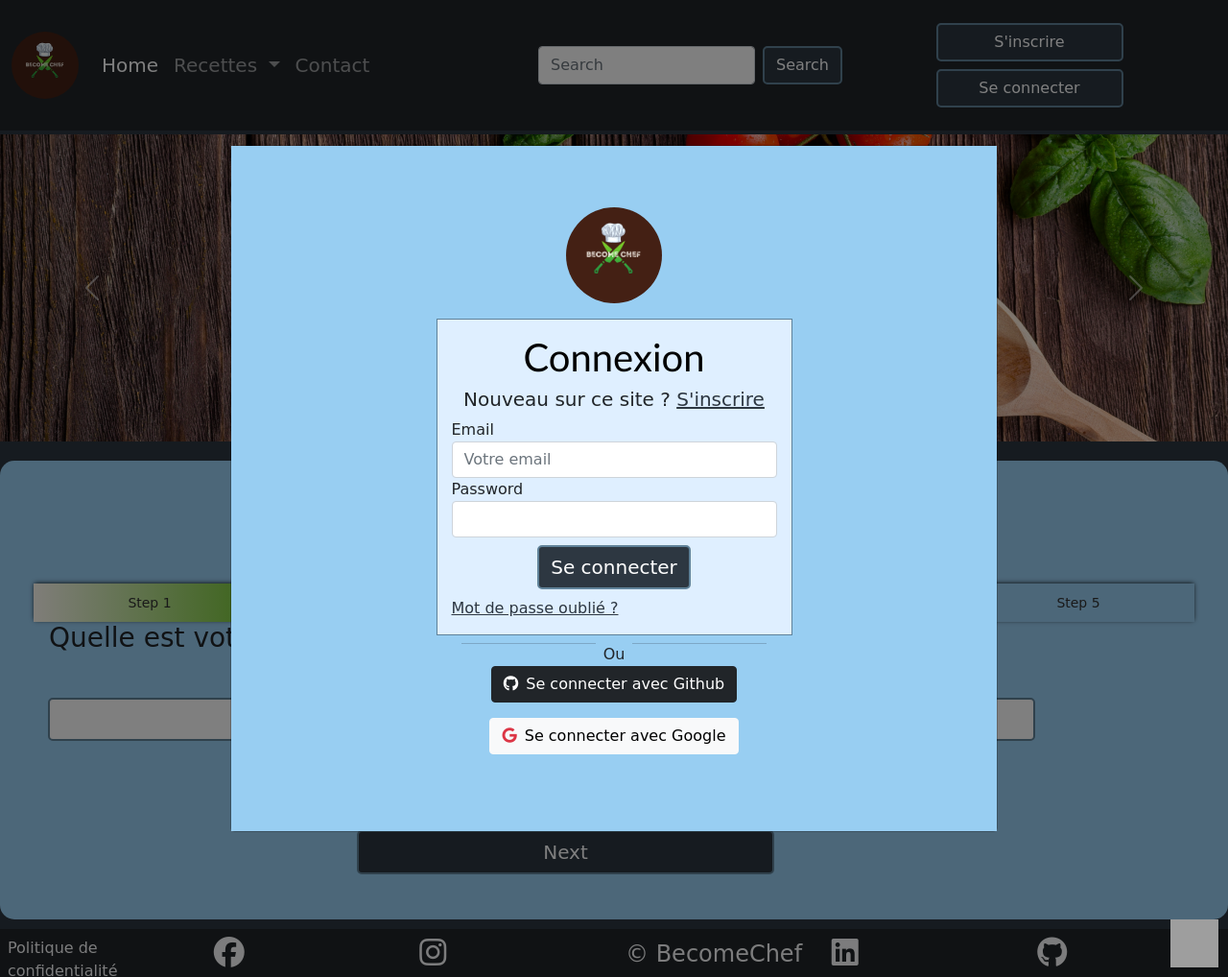
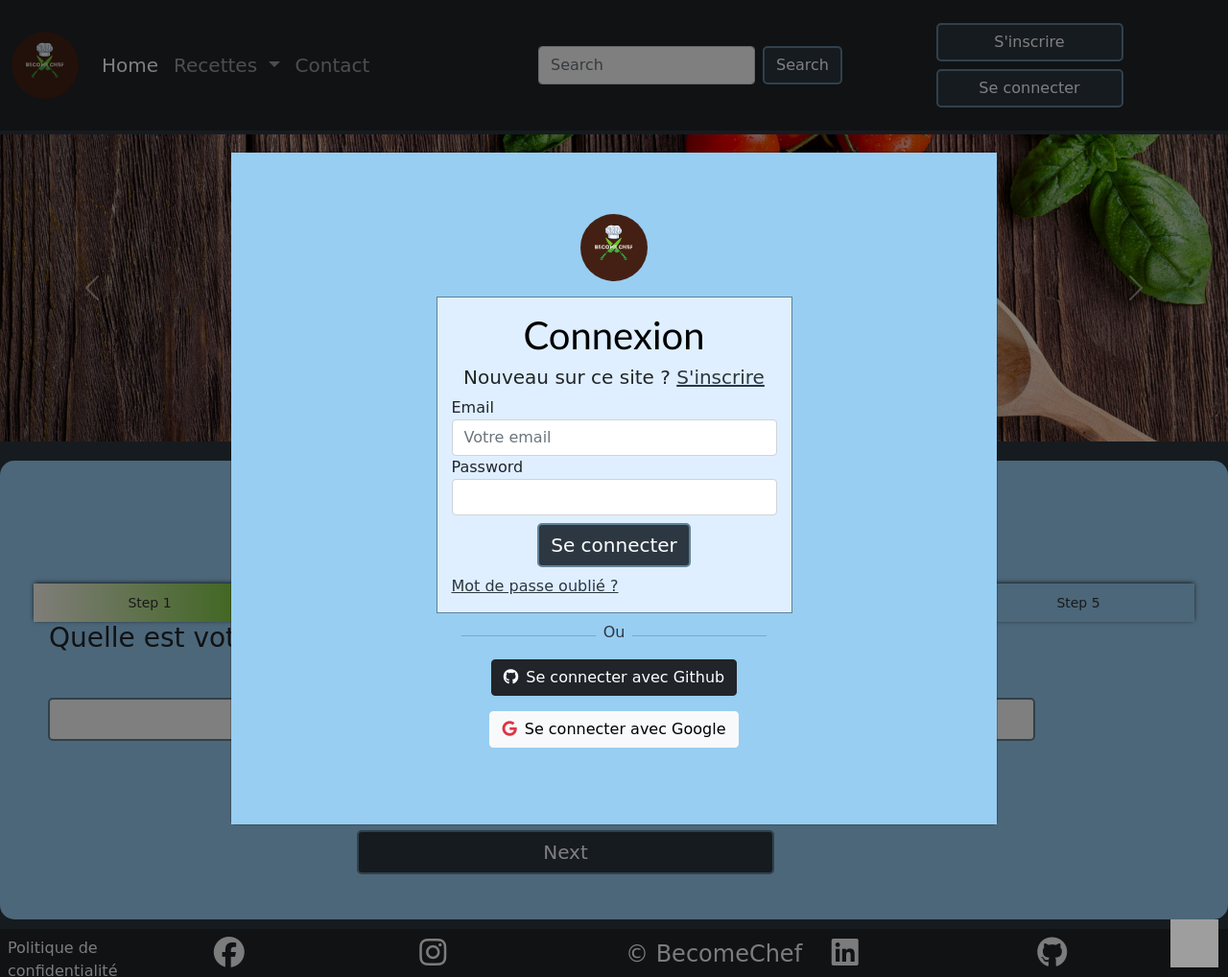
Before and after one commit to FifthYonko/BecomeChef, a Symfony app: template templates/registration/register.html.twig in a window 1280 px wide, after a click on "Se connecter". Shown: the whole page at 96% size. Run offline with Twig, Linux system fonts and the light colour scheme; the template is opened without the code that fills it, so the values that code supplies are empty; form fields are guessed from the names that the template uses; some libraries are stand-ins or nearby versions; grey boxes are pictures that could not be loaded.

Commit message:
modifs w3c validator

```diff
--- a/public/css/BaseStyle.css
+++ b/public/css/BaseStyle.css
@@ -10,6 +10,10 @@ html,body{
     background-color:#2d3741;
 
 
+}
+.navLogo{
+    width: 70px;
+    height: 70px;
 }
 body{
     display: flex;
--- a/templates/base.html.twig
+++ b/templates/base.html.twig
@@ -2,10 +2,10 @@
 <html lang="fr">
 
 	<head>
-
+	<meta charset="UTF-8">
 		<script src="/tarteaucitron/tarteaucitron.js"></script>
 
-		<script type="text/javascript">
+		<script >
 			tarteaucitron.init({
 "privacyUrl": "",
 /* Privacy policy url */
@@ -71,7 +71,7 @@
 });
 		</script>
 
-		<meta charset="UTF-8">
+
 		<title>
 			{% block title %}BecomeChef
 			{% endblock %}
@@ -86,6 +86,7 @@
 		{# Run `composer require symfony/webpack-encore-bundle` to start using Symfony UX #}
 		{% block stylesheets %}
 			<link rel="stylesheet" href="{{asset('css/BaseStyle.css')}}">
+			<link rel="stylesheet" href="{{asset('css/inscription.css')}}">
 		{% endblock %}
 
 
@@ -105,16 +106,7 @@
 		{% endfor %}
 		<main>
 
-			{# modal form pour la connexion #}
-			<div class="modal fade" id="connexionForm" tabindex="-1" aria-labelledby="connexion" aria-hidden="true">
-				<div class="modal-dialog modal-lg  modal-dialog-centered">
-					<div class="modal-content">
-						<div class="modal-body ">
-							{% include "security/login.html.twig" %}
-						</div>
-					</div>
-				</div>
-			</div>
+
 			<div class="one">
 				<div id="HomeSlider" class="carousel slide mt-1" data-bs-touch="false" data-bs-ride="carousel">
 
--- a/templates/components/_navbar.html.twig
+++ b/templates/components/_navbar.html.twig
@@ -3,9 +3,11 @@
 	 #}
 <nav class="navbar navbar-expand-lg navbar-dark bg-dark">
 	<div class="container-fluid">
-		<a class=" mb-0 text-center navbar-brand" href="{{path('home')}}"><img src="{{asset('img/BecomeChefLogo.png')}}" width="70px" height="70px" class="rounded-circle align-self-center" alt="logo"></a>
+		<a class=" mb-0 text-center navbar-brand" href="{{path('home')}}"><img src="{{asset('img/BecomeChefLogo.png')}}"
+				class="rounded-circle align-self-center navLogo " alt="logo"></a>
 
-		<button class="navbar-toggler" type="button" data-bs-toggle="collapse" data-bs-target="#navbarSupportedContent" aria-controls="navbarSupportedContent" aria-expanded="false" aria-label="Toggle navigation">
+		<button class="navbar-toggler" type="button" data-bs-toggle="collapse" data-bs-target="#navbarSupportedContent"
+			aria-controls="navbarSupportedContent" aria-expanded="false" aria-label="Toggle navigation">
 			<span class="navbar-toggler-icon"></span>
 		</button>
 		<div class="collapse navbar-collapse" id="navbarSupportedContent">
@@ -15,12 +17,14 @@
 				</li>
 				{% if app.user and "ROLE_ADMIN" in app.user.roles  %}
 				<li class="nav-item dropdown">
-						<a class="nav-link dropdown-toggle" href="#" id="adminMenu" role="button" data-bs-toggle="dropdown" aria-expanded="false">
+					<a class="nav-link dropdown-toggle" href="#" id="adminMenu" role="button" data-bs-toggle="dropdown"
+						aria-expanded="false">
 						AdminMenu
 					</a>
 					<ul class="dropdown-menu" aria-labelledby="adminMenu">
 						<li>
-							<a class="dropdown-item " href="{{path('espaceAdmin',{'tableau': 'recettes', 'page': 1})}}">Espace Admin</a>
+							<a class="dropdown-item "
+								href="{{path('espaceAdmin',{'tableau': 'recettes', 'page': 1})}}">Espace Admin</a>
 						</li>
 						<li>
 							<a class="dropdown-item" href="{{path('ajoutIngredients')}}">Ajout d'ingredients</a>
@@ -36,7 +40,8 @@
 				</li>
 				{% endif %}
 				<li class="nav-item dropdown">
-					<a class="nav-link dropdown-toggle" href="#" id="recetteMenu" role="button" data-bs-toggle="dropdown" aria-expanded="false">
+					<a class="nav-link dropdown-toggle" href="#" id="recetteMenu" role="button"
+						data-bs-toggle="dropdown" aria-expanded="false">
 						Recettes
 					</a>
 					<ul class="dropdown-menu" aria-labelledby="recetteMenu">
@@ -45,7 +50,9 @@
 							<a class="dropdown-item" href="{{path('recette_admin',{'page':1 })}}">Catalogue Admin</a>
 						</li>
 						{% else %}
+						<li>
 							<a class="dropdown-item" href="{{path('recette',{'page':1 })}}">Catalogue</a>
+						</li>
 						{% endif %}
 						<li>
 
@@ -74,7 +81,8 @@
 				</li>
 			</ul>
 			<form class="d-flex" action="{{path('search',{'page':1 })}}">
-				<input class="form-control me-2" type="search" placeholder="Search" aria-label="Search" name="search_value">
+				<input class="form-control me-2" type="search" placeholder="Search" aria-label="Search"
+					name="search_value">
 				<button class="btn  FormSub" type="submit">Search</button>
 			</form>
 			<div class="col-md-4 text-center text-md-end align-self-center my-3  dont-show ">
@@ -97,3 +105,15 @@
 		</div>
 	</div>
 </nav>
+
+
+{# modal form pour la connexion #}
+<div class="modal fade" id="connexionForm" tabindex="-1" aria-labelledby="connexion" aria-hidden="true">
+	<div class="modal-dialog modal-lg  modal-dialog-centered">
+		<div class="modal-content">
+			<div class="modal-body ">
+				{% include "security/login.html.twig" %}
+			</div>
+		</div>
+	</div>
+</div>
--- a/templates/registration/register.html.twig
+++ b/templates/registration/register.html.twig
@@ -1,12 +1,15 @@
 {% extends 'base.html.twig' %}
 {# vue Pour l'inscription d'un utilisateur sur notre application #}
-{% block title %}BecomeChef - Inscription{% endblock %}
+{% block title %}BecomeChef - Inscription
+{% endblock %}
 
 {% block body %}
 
-<link rel="stylesheet" href="{{asset('css/inscription.css')}}">
+
 	<div class=" containerDiv conteneurBox">
-	<header class="titres coloredText"><h1>Inscription</h1></header>
+		<header class="titres coloredText">
+			<h1>Inscription</h1>
+		</header>
 		<div class="step-row">
 			<div id="progress"></div>
 			<div class="step-col">
@@ -25,7 +28,8 @@
 				<small>Step 5</small>
 			</div>
 		</div>
-	<div class="formulaire">
+		<div
+			class="formulaire">
 			{# affichage du formulaire #}
 
 			{{ form_start(registrationForm,{'attr':{'class': 'petitConteneur'}}) }}
@@ -114,8 +118,11 @@
 			<!-- page 5 -->
 			<div class="page">
 				<div class="titres fs-4 text-start w-75 ms-3 ">
-				<p>En cochant cette case vous acceptez les <a href="{{path('cgu')}}" class="anchorStyle   ">Conditions generales d'utilisation</a> et la
-					<a href="{{path('pdc')}}" class="anchorStyle ">Politique de confidentialité</a></p>
+					<p>En cochant cette case vous acceptez les
+						<a href="{{path('cgu')}}" class="anchorStyle   ">Conditions generales d'utilisation</a>
+						et la
+						<a href="{{path('pdc')}}" class="anchorStyle ">Politique de confidentialité</a>
+					</p>
 				</div>
 				<div class="champs">
 					{{ form_widget(registrationForm.agreeTerms) }}
--- a/templates/security/login.html.twig
+++ b/templates/security/login.html.twig
@@ -3,7 +3,7 @@
 	<div class="container-fluid ">
 		<div class="container my-5">
 			<div class="row">
-			<div class="h3 mb-3 text-center font-weight-normal"><img src="{{asset('img/BecomeChefLogo.png')}}" width="100px" height="100px" class="rounded-circle" alt="BecomeChef-logo"></div>
+			<div class="h3 mb-3 text-center font-weight-normal"><img src="{{asset('img/BecomeChefLogo.png')}}"  class="rounded-circle navLogo" alt="BecomeChef-logo"></div>
 				<div class="col-6 m-auto petitConteneur">
 					<form method="post" action="{{ path('app_login')}}" >
 						{% if error is defined and error%}
@@ -50,9 +50,11 @@
 
 			<div class="row m-auto my-2 w-50">
 				<div class="col-12 m-auto text-center">
-					<span class="d-flex justify-content-center ">
-						<hr class="w-100 mx-2">Ou
-						<hr class="w-100 mx-2"></span>
+					<div class="d-flex justify-content-center ">
+						<hr class="w-100 mx-2 align-self-center">
+						<p class="align-self-center">Ou</p>
+						<hr class="w-100 mx-2 align-self-center">
+					</div>
 					<p>
 						<a href="/connect/github" class="btn btn-dark">
 							<i class="fab fa-github me-2"></i>Se connecter avec Github</a>
```
Lines whose indentation alone changed are shown as unchanged.
